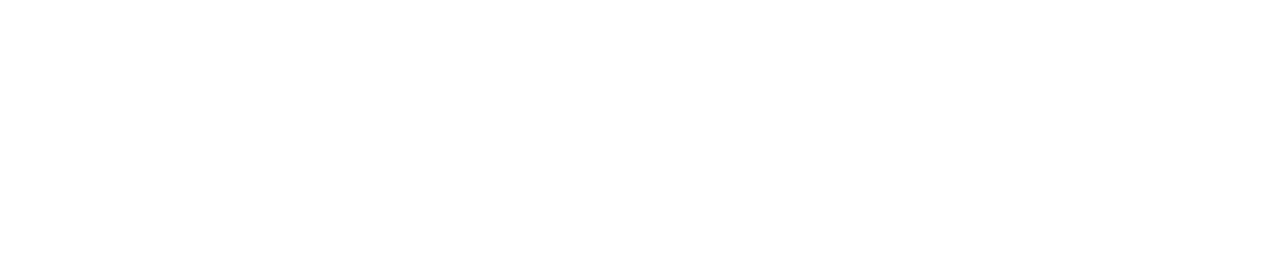
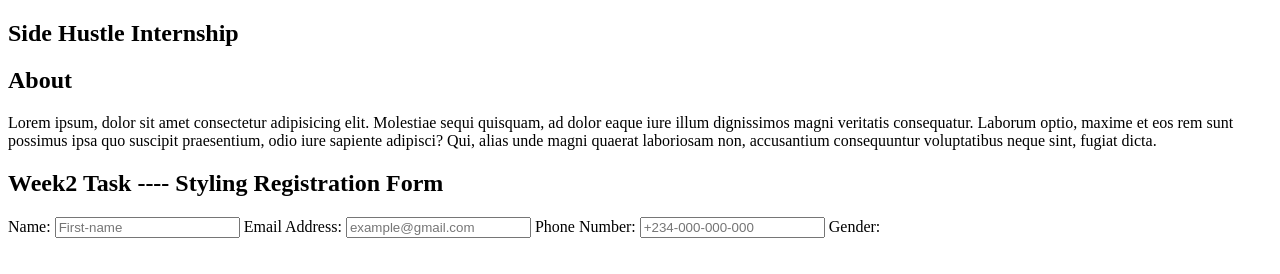
Before and after one commit to DarkXerXerS/Lessons, a plain HTML site: page index2.html in a window 1280 px wide. Drawn offline with Linux system fonts and the light colour scheme.

Commit message:
Html code

```diff
--- a/index2.html
+++ b/index2.html
@@ -45,6 +45,25 @@
   <title>Document</title>
 </head>
 <body>
+  <section>
+    <h1>Side Hustle Internship</h1>
+    <article>
+      <h2>About</h2>
+      <p>Lorem ipsum, dolor sit amet consectetur adipisicing elit. Molestiae sequi quisquam, ad dolor eaque iure illum dignissimos magni veritatis consequatur. Laborum optio, maxime et eos rem sunt possimus ipsa quo suscipit praesentium, odio iure sapiente adipisci? Qui, alias unde magni quaerat laboriosam non, accusantium consequuntur voluptatibus neque sint, fugiat dicta.</p>
+    </article>
+  </section>
+  <section>
+<h2> Week2 Task ---- <span>Styling Registration Form</span></h2>
+<form onsubmit="alert('Your Biodata Has Been Recorded')">
+  <label for="name">Name:</label>
+  <input type="text" id="name" name="user-name" placeholder="First-name" required>
+  <label for="email">Email Address: </label>
+  <input type="email" id="email" name="user-name" placeholder="example@gmail.com" required>
+  <label for="number">Phone Number:</label>
+  <input type="number" id="number" name="user-name" placeholder="+234-000-000-000" required>
+  <label for="gender">Gender:</label>
 
+</form>
+  </section>
 </body>
 </html>
```
